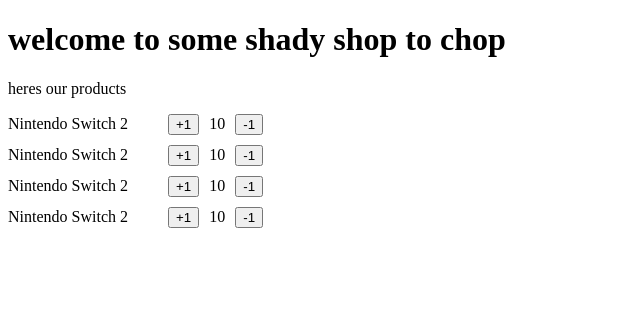
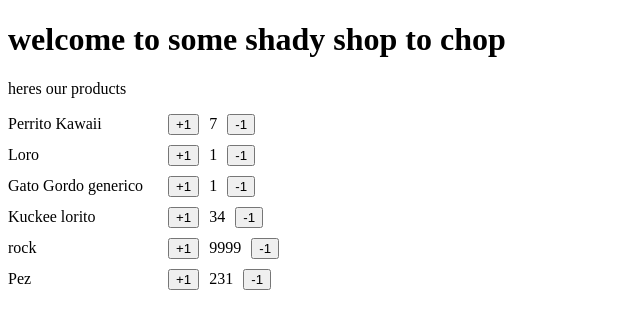
Before and after one commit to taveramex/react-ts-testy, a React (Vite) app: page / in a window 1280 px wide. Shown: the top 328 px of the page, without its empty margins (0-640 px from the left). Built offline with nearby package versions, Linux system fonts and the light colour scheme.

Commit message:
agregar nueva interface de producto y usar un map para el listado automatico

```diff
--- a/src/components/ShopChop.tsx
+++ b/src/components/ShopChop.tsx
@@ -1,15 +1,24 @@
-import React from 'react'
-import { ItemCounter } from '../shopping-cart/ItemCounter'
+import { ItemCounter, ItemCounterProps } from '../shopping-cart/ItemCounter'
+
+const products:ItemCounterProps[] = [
+  {id:1, productName:'Perrito Kawaii', quantity:7, price:10000},
+  {id:2, productName:'Loro', quantity:1, price:20},
+  {id:3, productName:'Gato Gordo generico', quantity:1, price:630},
+  {id:4, productName:'Kuckee lorito', quantity:34, price:2400},
+  {id:5, productName:'rock', quantity:9999, price:12},
+  {id:6, productName:'Pez', quantity:231, price:15},
+]
 
 export const ShopChop = () => {
   return (
     <>
-    <h1>welcome to some shady shop to chop</h1>
-    <p>heres our products</p>
-    <ItemCounter />
-    <ItemCounter />
-    <ItemCounter />
-    <ItemCounter />
+      <h1>welcome to some shady shop to chop</h1>
+      <p>heres our products</p>
+
+      { products.map((item)=>{
+        return <ItemCounter {...item}/>
+      })}
+
     </>
   )
 }
--- a/src/shopping-cart/ItemCounter.tsx
+++ b/src/shopping-cart/ItemCounter.tsx
@@ -7,16 +7,24 @@
     marginTop: 10,
 }
 
-export const ItemCounter = () => {
+export interface ItemCounterProps{
+    id:number,
+    productName: string,
+    quantity: number,
+    price: number,
+}
+
+export const ItemCounter = ({productName:name, quantity}:ItemCounterProps) => {
     return (
         <section style={sectionStylo}>
+
             <span style={{
                 width:150
             }}>
-                Nintendo Switch 2
+                {name}
             </span>
             <button>+1</button>
-            <span>10</span>
+            <span>{quantity}</span>
             <button>-1</button>
         </section>
     )
```
